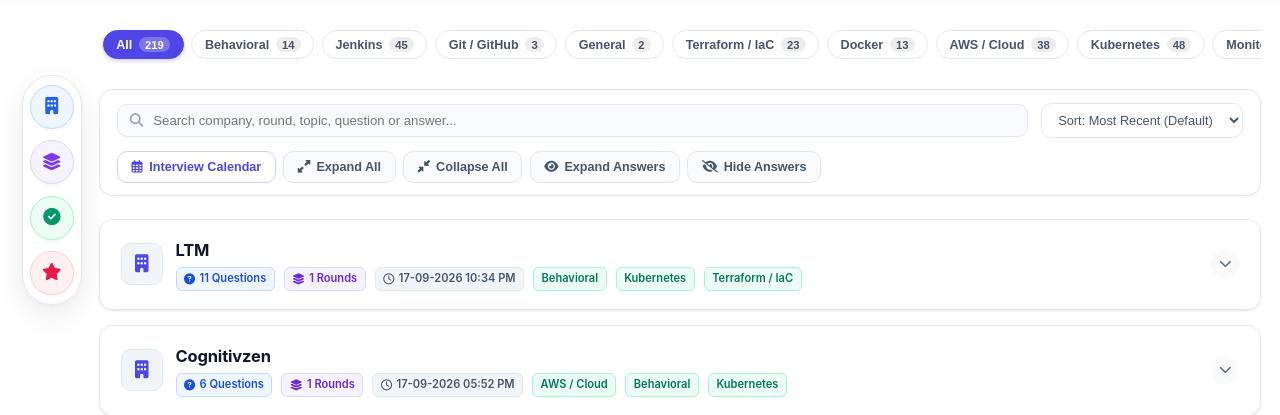
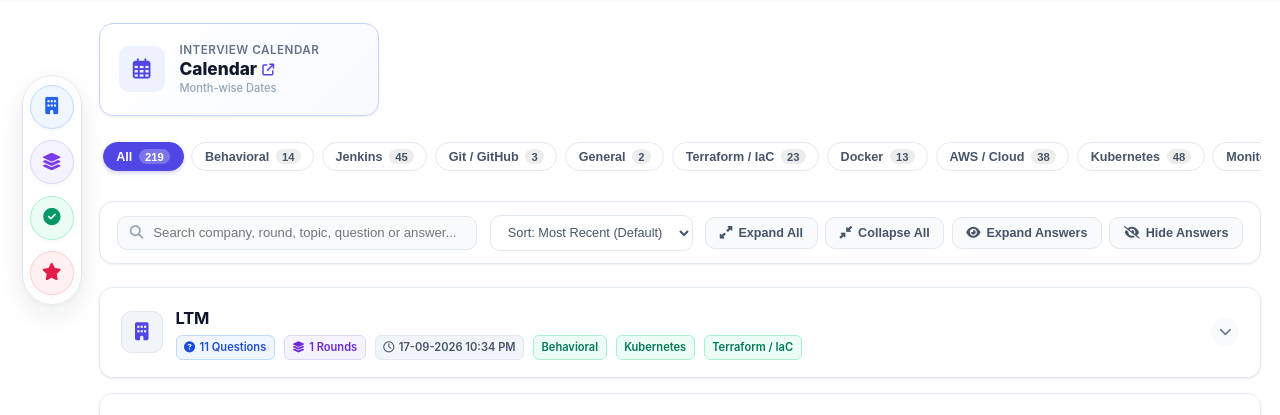
Before and after one commit to nagaraj602/devops-hub-app-with-interview-quest, a FastAPI app: page / in a window 1280 px wide. Shown: the part 65-480 px from the top of the page. Run offline with FastAPI, Linux system fonts and the light colour scheme; some libraries are stand-ins or nearby versions.

Commit message:
fix(v1.0.4): revert calendar button to full-size stat card and restore compact split modal layout

```diff
--- a/app/static/css/question_bank.css
+++ b/app/static/css/question_bank.css
@@ -460,24 +460,73 @@
 }
 
 /* ==============================================================================
-   Calendar Modal Styles (Reverted to Original Full-Size Layout)
+   Top Interview Calendar Trigger Card (Reverted to Original Stat Card Size & Style)
    ============================================================================== */
-.calendar-modal-body {
+.qb-calendar-card-wrap {
+  margin-bottom: 1.25rem;
+  display: flex;
+  align-items: center;
+}
+
+.qb-calendar-stat-card {
+  max-width: 280px;
+  width: 100%;
+  cursor: pointer;
+  background: linear-gradient(135deg, #ffffff 0%, #f8faff 100%);
+  border: 1px solid #c7d2fe;
+  border-radius: var(--radius-lg);
+  padding: 1.15rem 1.25rem;
+  display: flex;
+  align-items: center;
+  gap: 1rem;
+  box-shadow: var(--shadow-card);
+  transition: transform 0.15s ease, box-shadow 0.15s ease, border-color 0.15s ease;
+}
+
+.qb-calendar-stat-card:hover {
+  transform: translateY(-2px);
+  border-color: var(--primary);
+  box-shadow: var(--shadow-md);
+}
+
+@media (max-width: 640px) {
+  .qb-calendar-stat-card {
+    max-width: 100%;
+  }
+}
+
+/* ==============================================================================
+   Calendar Modal Styles (Compact Split Layout: Grid + Events Panel Side-by-Side)
+   ============================================================================== */
+.calendar-modal-split {
+  display: grid;
+  grid-template-columns: 1.15fr 0.95fr;
+  gap: 1.25rem;
+  align-items: start;
+}
+
+@media (max-width: 720px) {
+  .calendar-modal-split {
+    grid-template-columns: 1fr;
+  }
+}
+
+.calendar-left-col {
   display: flex;
   flex-direction: column;
-  gap: 1rem;
+  gap: 0.75rem;
 }
 
 .calendar-nav-bar {
   display: flex;
   align-items: center;
   justify-content: space-between;
-  padding: 0.5rem 0;
+  padding: 0.25rem 0;
 }
 
 .calendar-month-title {
-  font-size: 1.15rem;
-  font-weight: 700;
+  font-size: 1.05rem;
+  font-weight: 800;
   color: var(--text-primary);
 }
 
--- a/app/templates/question_bank.html
+++ b/app/templates/question_bank.html
@@ -76,6 +76,22 @@
 
   <!-- Main Content Body with Left Margin Separation from Vertical Dock -->
   <div class="qb-content-body">
+    <!-- Top Interview Calendar Trigger Card (Reverted to Original Stat Card Size & Style) -->
+    <div class="qb-calendar-card-wrap">
+      <div class="stat-card stat-card-interactive qb-calendar-stat-card" id="calendarTriggerBtn" title="Click to view Interview Dates Calendar by Month">
+        <div class="stat-icon indigo" style="background:#eef2ff; color:var(--primary);">
+          <i class="fa-regular fa-calendar-days"></i>
+        </div>
+        <div class="stat-info">
+          <span class="stat-label">Interview Calendar</span>
+          <span class="stat-value" style="font-size:1.15rem; display:flex; align-items:center; gap:0.35rem;">
+            Calendar <i class="fa-solid fa-arrow-up-right-from-square" style="font-size:0.8rem; color:var(--primary);"></i>
+          </span>
+          <span class="stat-desc">Month-wise Dates</span>
+        </div>
+      </div>
+    </div>
+
     <!-- Category Filter Pills Bar -->
     <section class="category-filter-wrap">
       <!-- All Category Pill -->
@@ -111,12 +127,6 @@
 
       <!-- Action Controls -->
       <div class="action-buttons-group">
-        <!-- Interview Calendar Button (Prominently placed in Action Toolbar) -->
-        <button type="button" class="btn btn-secondary qb-calendar-btn" id="calendarTriggerBtn" title="Click to view Interview Dates Calendar by Month">
-          <i class="fa-regular fa-calendar-days" style="color:var(--primary);"></i>
-          <span>Interview Calendar</span>
-        </button>
-
         <!-- Expand / Collapse All Companies -->
         <button type="button" class="btn btn-secondary qb-toggle-btn" id="expandAllCompaniesBtn" title="Expand all company & round containers">
           <i class="fa-solid fa-up-right-and-down-left-from-center"></i>
@@ -274,9 +284,9 @@
   </div><!-- end qb-content-body -->
 </div><!-- end qb-page-layout -->
 
-<!-- Calendar Pop-Up Modal (Original Full-Size Layout) -->
+<!-- Calendar Pop-Up Modal (Split Layout: Compact Calendar Grid + Prominent Side-by-Side Interview List) -->
 <div class="modal-overlay" id="calendarModal">
-  <div class="modal-content" style="max-width:720px;">
+  <div class="modal-content" style="max-width:840px;">
     <div class="modal-header">
       <div class="modal-title">
         <i class="fa-regular fa-calendar-days" style="color:var(--primary);"></i>
@@ -287,6 +297,9 @@
       </button>
     </div>
     <div class="modal-body calendar-modal-body">
+      <div class="calendar-modal-split">
+        <!-- Left Side: Compact Calendar -->
+        <div class="calendar-left-col">
           <div class="calendar-nav-bar">
             <button type="button" class="btn btn-secondary btn-sm" onclick="prevCalendarMonth()">
               <i class="fa-solid fa-chevron-left"></i> Prev
@@ -308,11 +321,26 @@
           </div>
 
           <div class="calendar-grid-days" id="calendarGridDays"></div>
+        </div>
 
-      <!-- Selected Day Details Panel -->
+        <!-- Right Side: Eye-Catching Selected Date Events View -->
+        <div class="calendar-right-col">
           <div class="selected-day-events-panel" id="selectedDayEventsPanel">
-        <h4 class="selected-day-events-title" id="selectedDayTitle">Interviews on 21 September 2026:</h4>
-        <div class="selected-day-events-list" id="selectedDayEventsList"></div>
+            <div class="selected-day-header">
+              <div class="selected-day-icon"><i class="fa-solid fa-calendar-check"></i></div>
+              <div>
+                <h4 class="selected-day-events-title" id="selectedDayTitle">Select a Date</h4>
+                <span class="selected-day-subtitle" id="selectedDaySubtitle">Click on any date with rounds</span>
+              </div>
+            </div>
+            <div class="selected-day-events-list" id="selectedDayEventsList">
+              <div class="calendar-empty-hint">
+                <i class="fa-regular fa-hand-pointer" style="font-size:1.5rem; color:var(--primary); margin-bottom:0.5rem;"></i>
+                <p>Select any highlighted date on the left to see interview rounds & companies.</p>
+              </div>
+            </div>
+          </div>
+        </div>
       </div>
     </div>
     <div class="modal-footer">
```
Also changed, not shown: other parts of app/static/css/question_bank.css (+77 -26 lines), 1 other file. Lines whose indentation alone changed are shown as unchanged.
